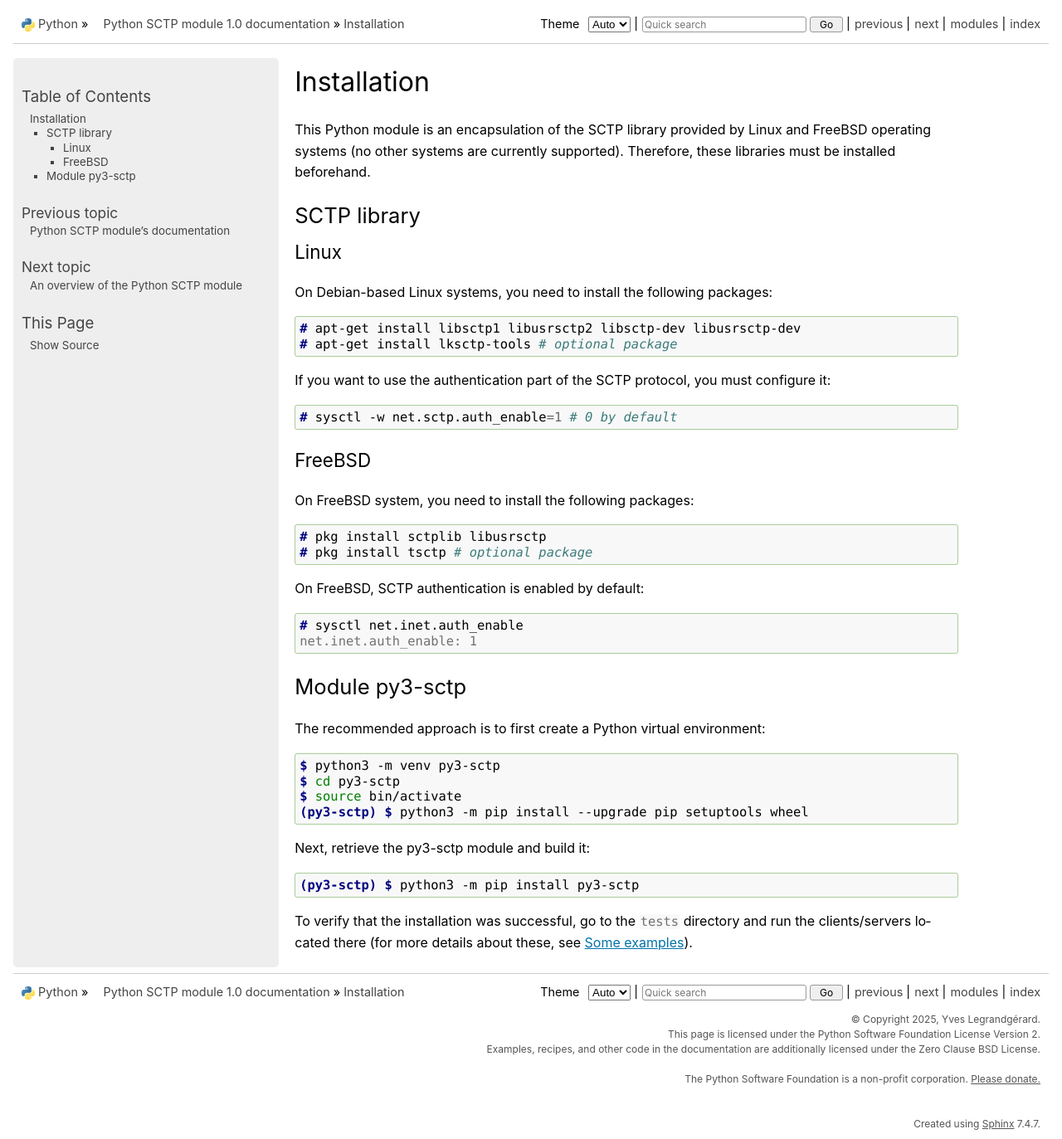
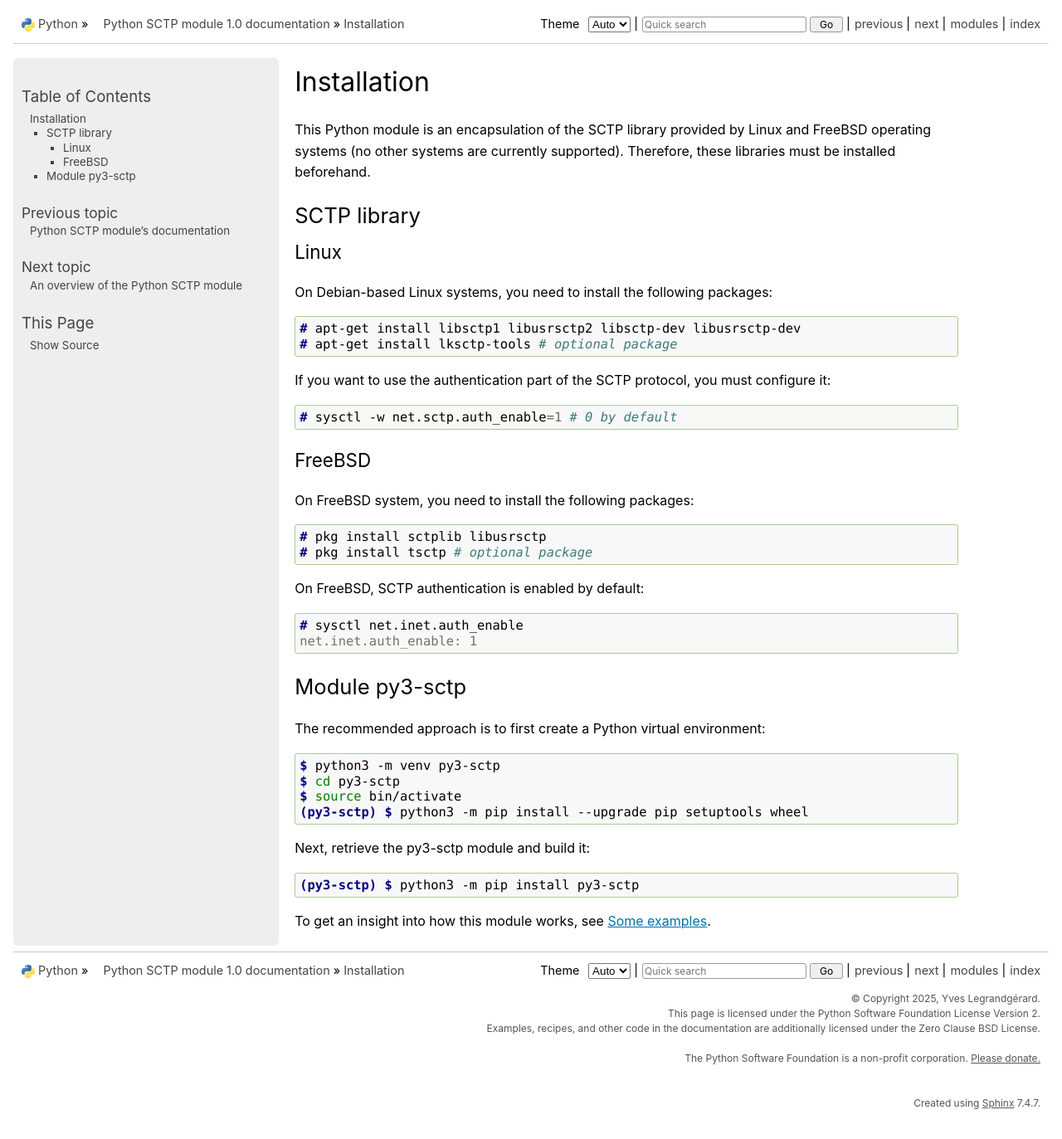
Before and after one commit to marcellgg/py3-sctp, a Sphinx documentation site: the page built from docs/source/install.rst, in a window 1280 px wide and 1373 px high. Shown: the whole window at 83% size. Built offline with Sphinx 7.4.7, drawn with Linux system fonts in a browser that asks for light colours.

```diff
--- a/docs/source/install.rst
+++ b/docs/source/install.rst
@@ -61,6 +61,4 @@
 
    (py3-sctp) $ python3 -m pip install py3-sctp
 
-To verify that the installation was successful, go to the
-:Bash:`tests` directory and run the clients/servers located there (for
-more details about these, see :ref:`examples`).
+To get an insight into how this module works, see :ref:`examples`.
```
Also changed, not shown: README.rst (deleted, +0 -9 lines), lumache.py (deleted, +0 -23 lines), .readthedocs.yaml.
